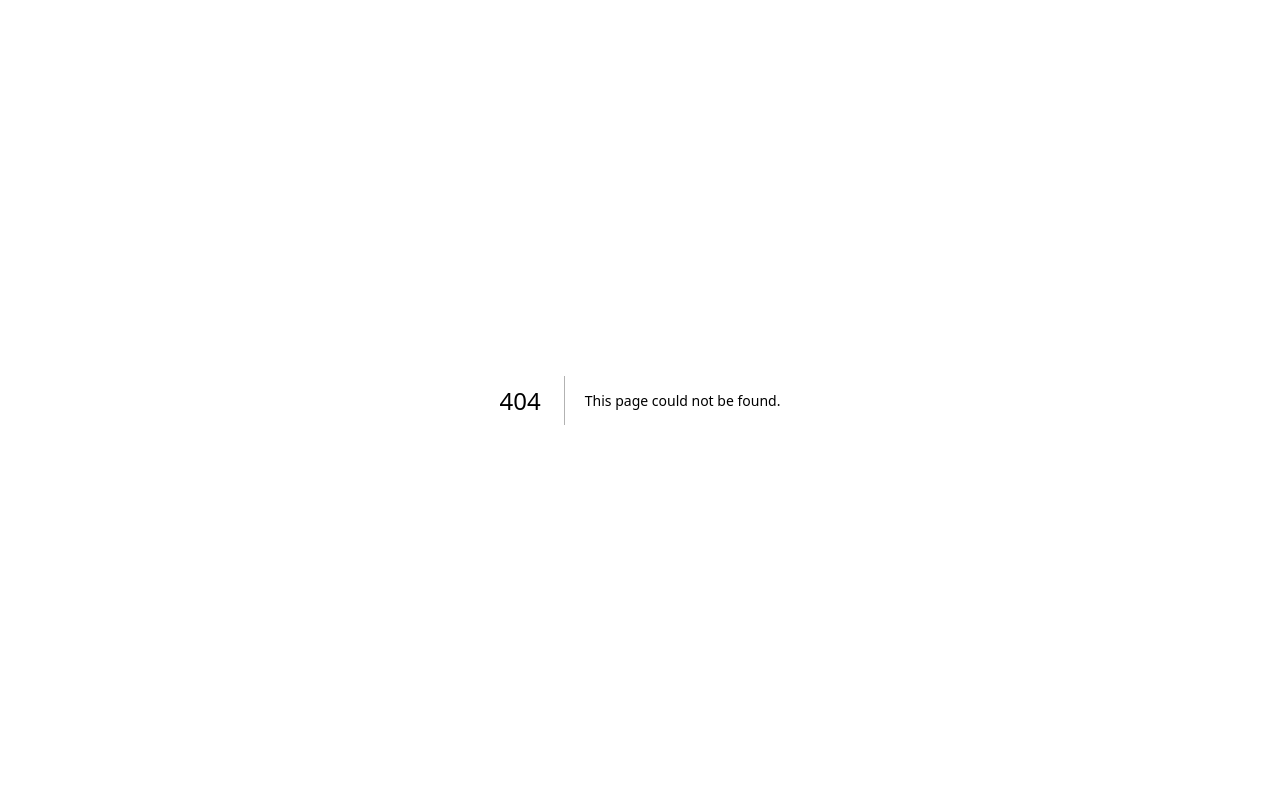
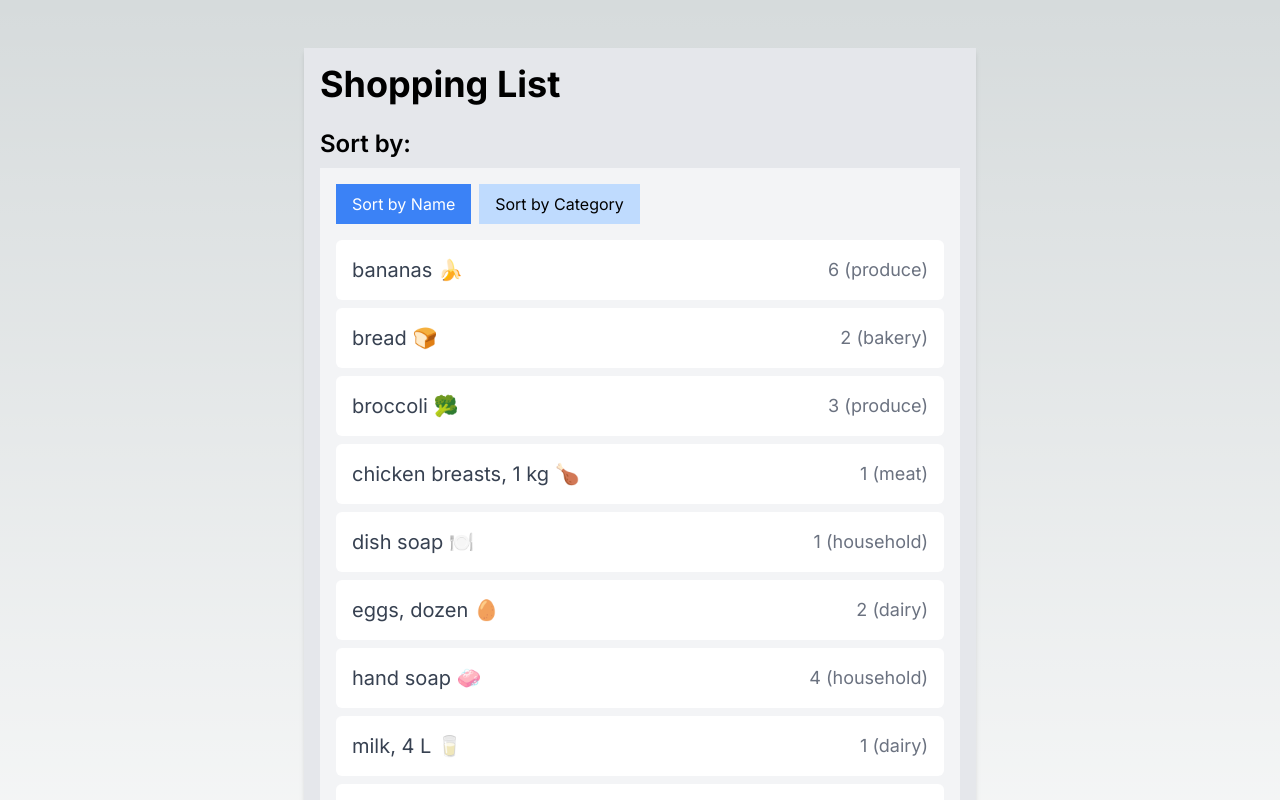
Before and after one commit to jonahscott/cprg306-assignments, a Next.js app: page /week5 in a window 1280 px wide. Before the commit this address had no page. Shown: the top 800 px of the page. Built offline with nearby package versions, Linux system fonts and the light colour scheme.

Commit message:
update page.js to have sort by buttons

```diff
--- /dev/null
+++ b/app/week5/page.js
@@ -0,0 +1,15 @@
+import ItemList from './item-list';
+
+function Page() {
+    return (
+        <main className="max-w-2xl mx-auto mt-12 p-4 bg-gray-200 shadow-md">
+            <h1 className="text-4xl font-bold mb-6 text-black">Shopping List</h1>
+            <div className="mb-4">
+                <h2 className="text-2xl font-semibold mb-2 text-black">Sort by:</h2>
+                <ItemList />
+            </div>
+        </main>
+    );
+}
+
+export default Page;
```
